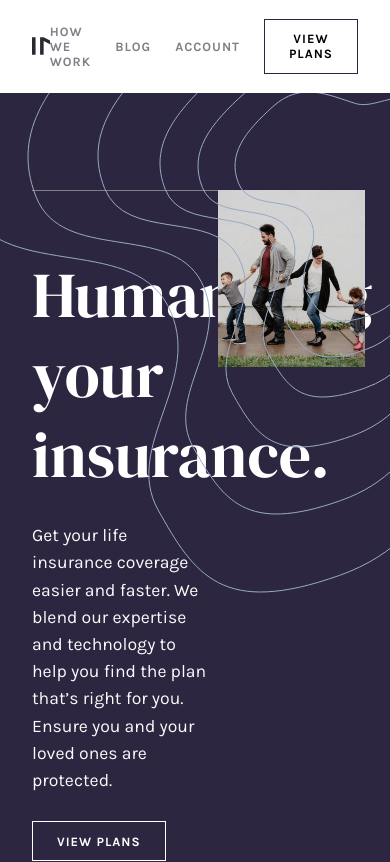
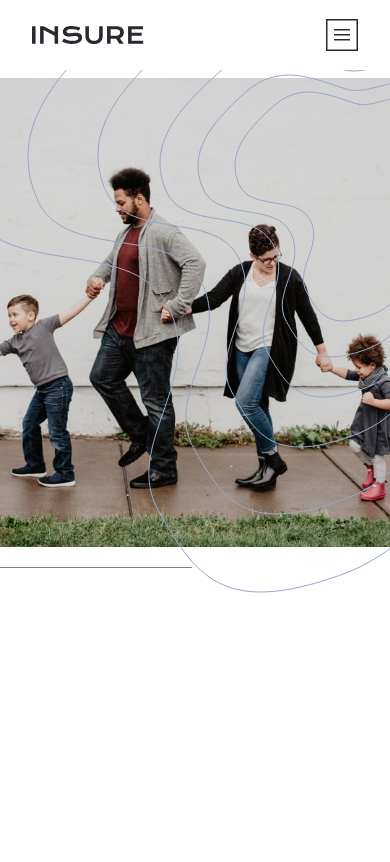
Before and after one commit to Wyatth7/Insure-Landing-Page, a React (Create React App) app: page / in a window 390 px wide. Shown: the top 862 px of the page. Built offline with nearby package versions, Linux system fonts and the light colour scheme.

Commit message:
Added initial media queries for mobile layout.

```diff
--- a/src/App.js
+++ b/src/App.js
@@ -74,6 +74,12 @@ const TopInfo = styled.div`
   @media (max-width: 920px) {
     padding: 7rem 2rem;
   }
+
+  @media (max-width: 780px) {
+    grid-template-columns: 100%;
+    padding: 0rem 0;
+    background: #ffffff;
+  }
 `;
 
 const BottomInfo = styled.div`
@@ -120,9 +126,15 @@ const MoreInfoContainer = styled.div`
 const Picture = styled.img`
   width: 100%;
   height: auto;
+
+  @media (max-width: 780px) {
+    grid-row-start: 1;
+  }
 `;
 
-const HeaderOneContent = styled.div``;
+const HeaderOneContent = styled.div`
+  order: 2;
+`;
 
 const HeaderOneParagraph = styled.p`
   margin: 1.7rem 0;
--- a/src/components/Nav/Nav.js
+++ b/src/components/Nav/Nav.js
@@ -2,6 +2,7 @@ import React from "react";
 import styled from "styled-components";
 import Button from "../Button/Button";
 import Logo from "./Logo/Logo";
+import NavBars from "./NavBars/NavBars";
 import NavLinks from "./NavLinks/NavLinks";
 
 const NAV = styled.nav`
@@ -31,6 +32,10 @@ const LINKS = styled.div`
   display: flex;
   align-items: center;
   justify-content: center;
+
+  @media (max-width: 780px) {
+    display: none;
+  }
 `;
 
 const Nav = (props) => {
@@ -50,6 +55,7 @@ const Nav = (props) => {
           view plans
         </Button>
       </LINKS>
+      <NavBars />
     </NAV>
   );
 };
--- /dev/null
+++ b/src/components/Nav/NavBars/NavBars.js
@@ -0,0 +1,31 @@
+import React from "react";
+import styled from "styled-components";
+
+const NAV_BARS = styled.svg`
+  cursor: pointer;
+  display: none;
+
+  @media (max-width: 780px) {
+    display: block;
+  }
+`;
+
+const NavBars = (props) => {
+  return (
+    <NAV_BARS xmlns="http://www.w3.org/2000/svg" width="32" height="32">
+      <g fill="none" fillRule="evenodd">
+        <path
+          fill="#FFF"
+          stroke="#2C2830"
+          strokeWidth="1.5"
+          d="M.75.75h30.5v30.5H.75z"
+        />
+        <g fill="#2C2830">
+          <path d="M8 10h16v1.5H8zM8 15h16v1.5H8zM8 20h16v1.5H8z" />
+        </g>
+      </g>
+    </NAV_BARS>
+  );
+};
+
+export default NavBars;
--- a/src/components/page-content/Headers/Headers.js
+++ b/src/components/page-content/Headers/Headers.js
@@ -5,6 +5,10 @@ import styled from "styled-components";
 const HEADERS = styled.div`
   display: flex;
   flex-direction: column;
+
+  @media (max-width: 780px) {
+    background: ${(props) => (props.bkColor ? props.bkColor : "#ffffff")};
+  }
 `;
 
 const Line = styled.div`
```
